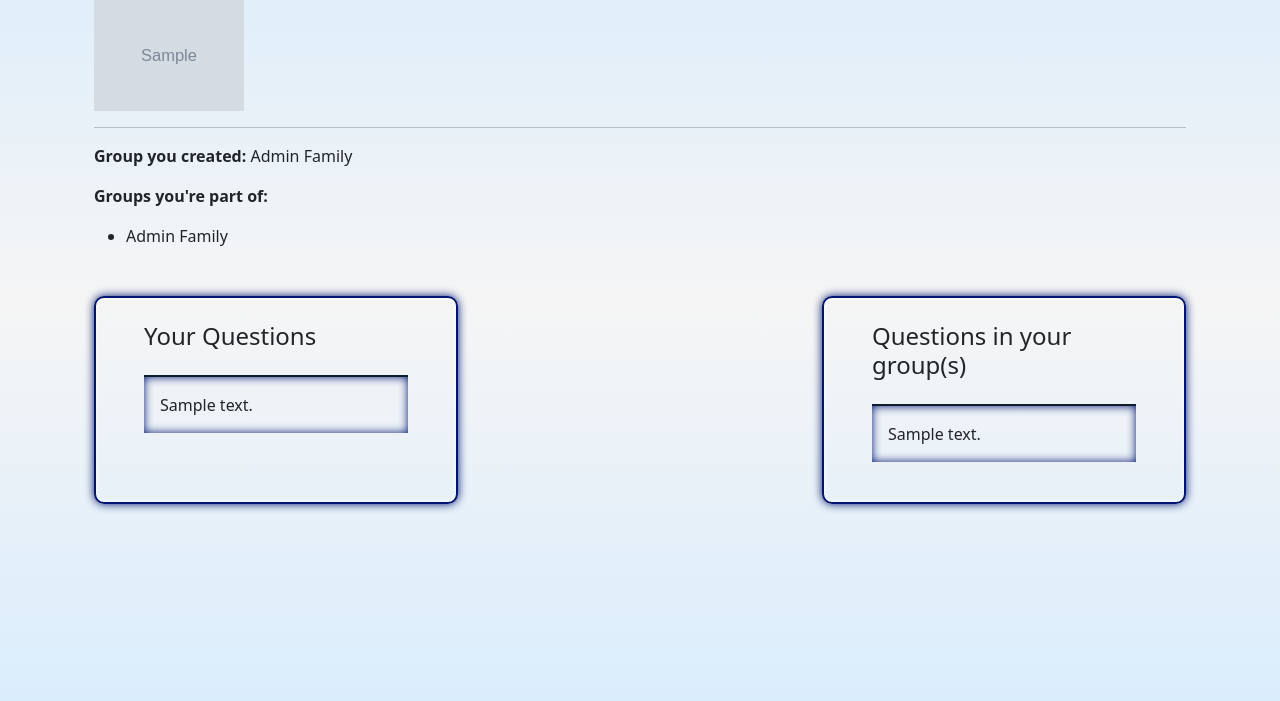
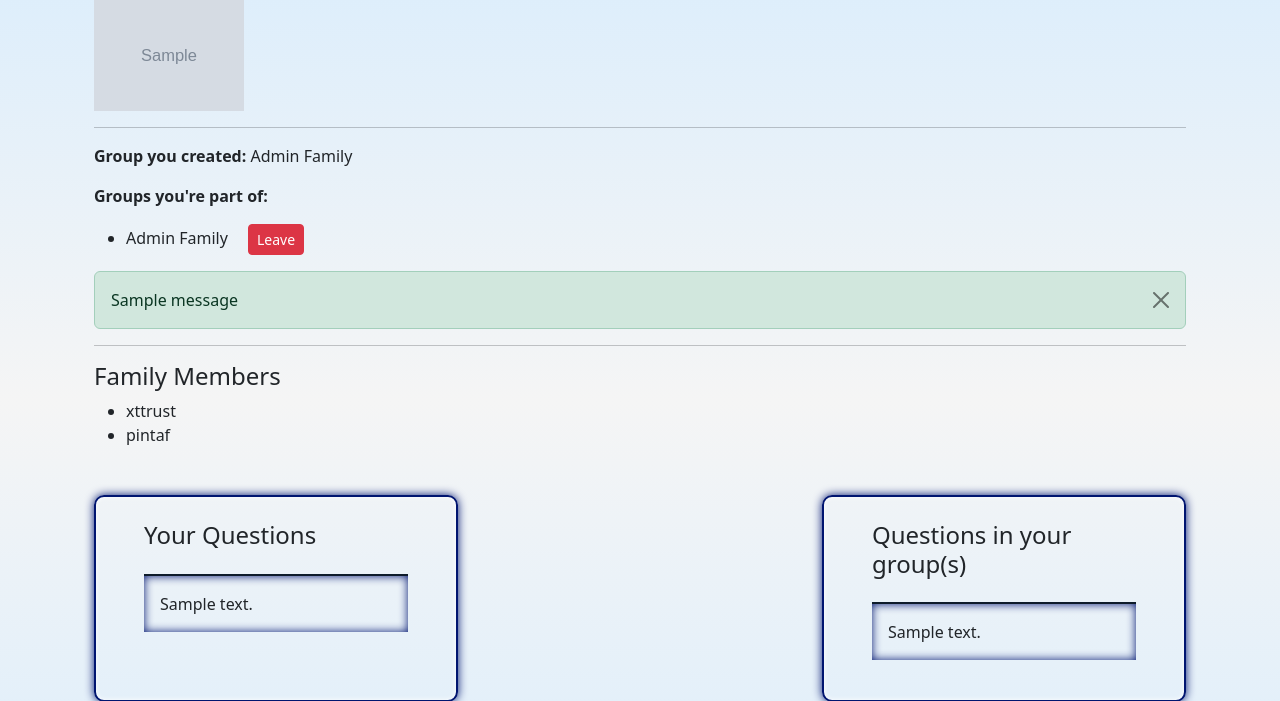
Before and after one commit to xttrust/FamPal, a Django app: page /profile/ in a window 1280 px wide. Shown: the part 243-944 px from the top of the page. Run offline with Django 5.2, Linux system fonts and the light colour scheme; a user stored in the database is signed in; data comes from the database, SQL or seed files in the repository; both versions use the stored data as it was after the commit; tables that the repository leaves empty hold one stand-in row (values such as "Sample post"); grey boxes marked "Sample" are stand-in pictures; one stand-in notice (Sample message) is shown.

Commit message:
feat: Added a list of family members in profile view and logic to leave family group.

```diff
--- a/templates/userprofile/profile.html
+++ b/templates/userprofile/profile.html
@@ -18,11 +18,50 @@
     <p><strong>Groups you're part of:</strong></p>
     <ul>
       {% for membership in groups_joined %}
-        <li>{{ membership.family_group.name }}</li>
+        <li>
+          {{ membership.family_group.name }}
+
+          <!-- Leave Family Button per membership -->
+          <form method="post" action="{% url 'leave_family' membership.id %}" class="d-inline ms-3">
+            {% csrf_token %}
+            <button type="submit" class="btn btn-sm btn-danger">Leave</button>
+          </form>
+        </li>
       {% endfor %}
     </ul>
   {% else %}
     <p>You're not part of any family group yet.</p>
+  {% endif %}
+
+<!-- Messages -->
+  {% if messages %}
+    <div class="mt-3">
+      {% for message in messages %}
+        <div class="alert alert-{{ message.tags }} alert-dismissible fade show" role="alert">
+          {{ message }}
+          <button type="button" class="btn-close" data-bs-dismiss="alert" aria-label="Close"></button>
+        </div>
+      {% endfor %}
+    </div>
+  {% endif %}
+
+
+  <!-- Show Family Members if in a group -->
+  {% if group_members %}
+    <hr>
+    <h4>Family Members</h4>
+    <ul>
+      {% for membership in group_members %}
+        <li>{{ membership.user.get_full_name|default:membership.user.username }}</li>
+      {% endfor %}
+    </ul>
+  {% endif %}
+
+  <!-- Show Create Button if no group -->
+  {% if show_create_button %}
+    <form method="GET" action="#">
+      <button type="submit" class="btn btn-primary mt-3">Create Family Group</button>
+    </form>
   {% endif %}
 
   <div class="d-flex justify-content-between align-self-center mt-5">
--- a/userprofile/urls.py
+++ b/userprofile/urls.py
@@ -3,4 +3,5 @@ from . import views
 
 urlpatterns = [
     path('', views.profile_view, name='profile'),
+    path('leave-family/<int:membership_id>/', views.leave_family_view, name='leave_family'),
 ]
--- a/userprofile/views.py
+++ b/userprofile/views.py
@@ -1,18 +1,34 @@
 from django.contrib.auth.decorators import login_required
 from django.shortcuts import render
-from families.models import FamilyGroup, Question
+from families.models import FamilyGroup, Question, FamilyMembership
+from django.shortcuts import redirect, get_object_or_404
+from django.contrib import messages
 
 @login_required
 def profile_view(request):
     user = request.user
+
     # Group the user created
     group_created = FamilyGroup.objects.filter(created_by=user).first()
-    # Group they are a member of
+
+    # Groups the user is a member of
     groups_joined = user.family_memberships.select_related('family_group').all()
-    # Questions they asked
+
+    # Questions asked by the user
     user_questions = user.questions.all()
-    # Group questions if in group
-    group_questions = Question.objects.filter(family_group__in=[group.family_group for group in groups_joined]) if groups_joined else []
+
+    # Questions in the groups the user belongs to
+    group_questions = Question.objects.filter(
+        family_group__in=[membership.family_group for membership in groups_joined]
+    ) if groups_joined else []
+
+    # Collect members from all joined groups using FamilyMembership
+    group_members = FamilyMembership.objects.filter(
+        family_group__in=[membership.family_group for membership in groups_joined]
+    ).select_related('user')
+
+    # Show create button only if no group was created or joined
+    show_create_button = not group_created and not groups_joined.exists()
 
     return render(request, 'userprofile/profile.html', {
         'user': user,
@@ -20,4 +36,23 @@ def profile_view(request):
         'groups_joined': groups_joined,
         'user_questions': user_questions,
         'group_questions': group_questions,
+        'group_members': group_members,
+        'show_create_button': show_create_button,
     })
+
+
+@login_required
+def leave_family_view(request, membership_id):
+    membership = get_object_or_404(FamilyMembership, id=membership_id, user=request.user)
+
+    # Don't allow user to leave a group they created
+    if membership.family_group.created_by == request.user:
+        messages.warning(request, "You can't leave a group you created. You must delete it instead.")
+        return redirect('profile')
+
+    if request.method == 'POST':
+        membership.delete()
+        messages.success(request, "You have successfully left the family group.")
+        return redirect('profile')
+
+    return redirect('profile')
```
Also changed, not shown: db.sqlite3.
